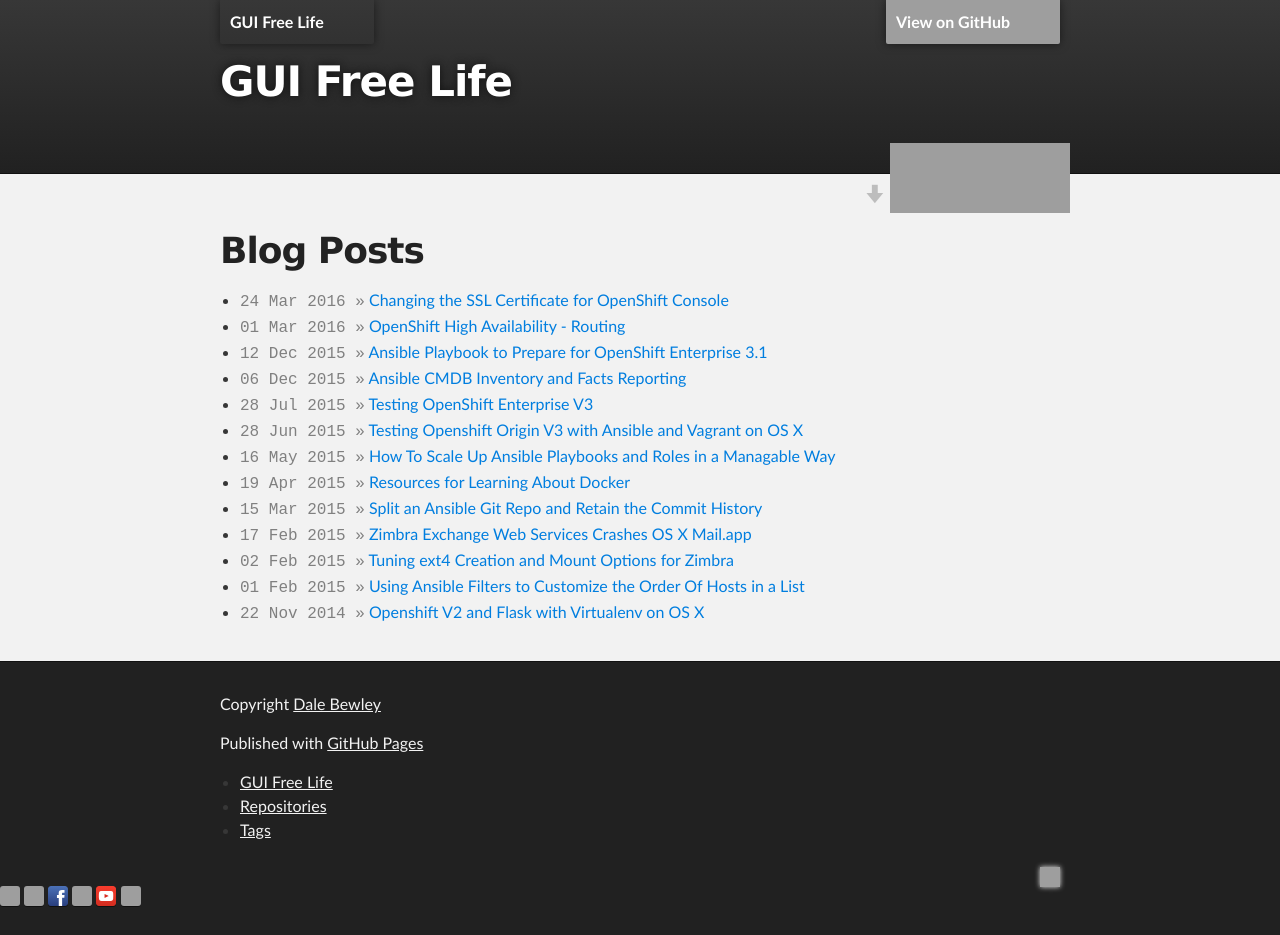
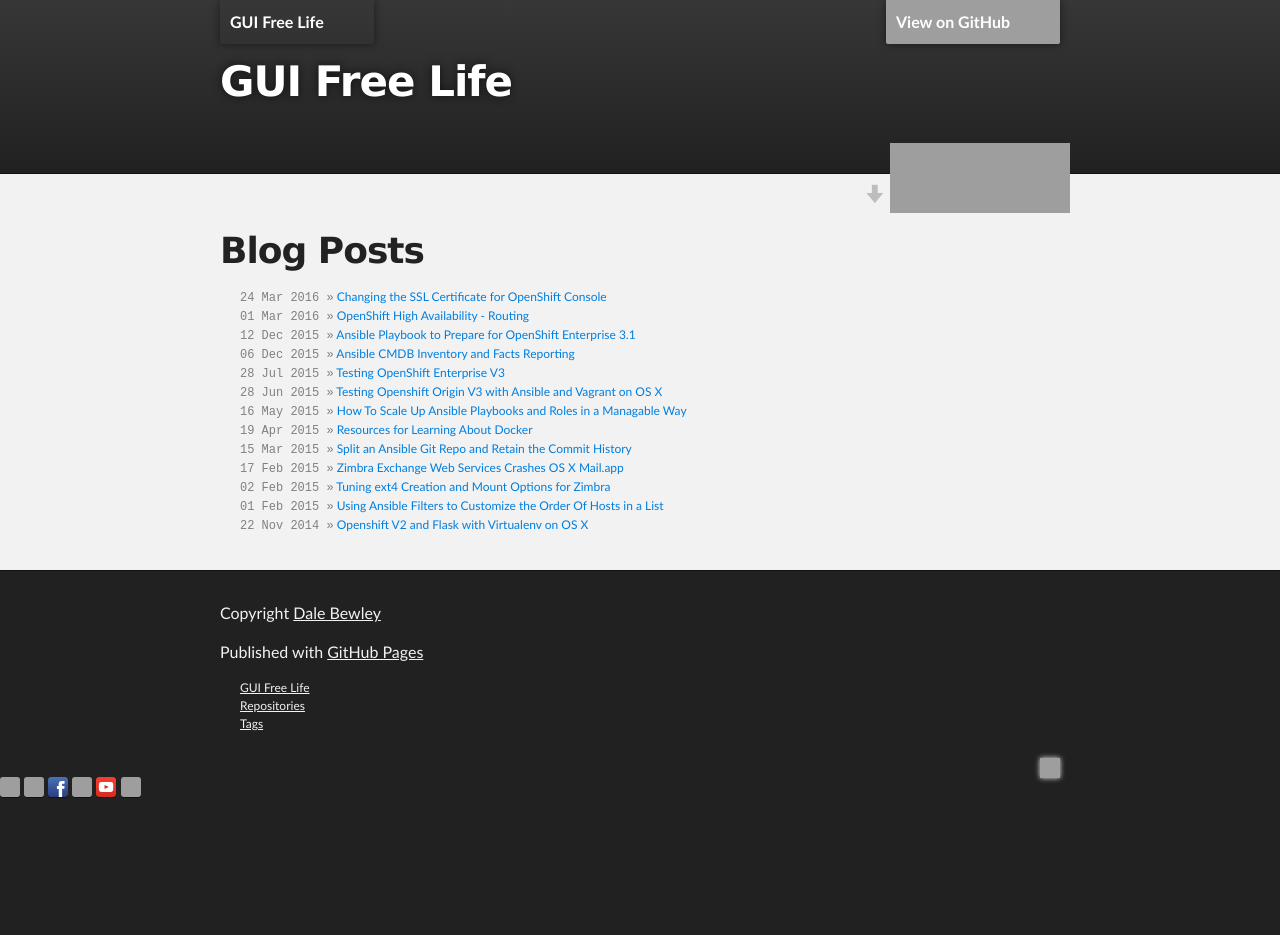
Before and after one commit to dlbewley/dlbewley.github.io, a Jekyll site: the page built from index.html, in a window 1280 px wide. Built offline with Jekyll 4.4.1, drawn with Linux system fonts in a browser that asks for light colours; the repository's description, which GitHub fills in, is left out; after the commit the page ends 900 px from its top, so only the background shows below that; grey boxes are pictures that could not be loaded.

Commit message:
post list style

```diff
--- a/css/stylesheet.css
+++ b/css/stylesheet.css
@@ -402,11 +402,11 @@
   background: #212121;
 }
 
-#posts {
+ul, #posts {
   list-style: none;
 }
 
-#recent-posts {
+ul, #recent-posts {
   list-style: none;
   font-size: 75%;
 }
```
